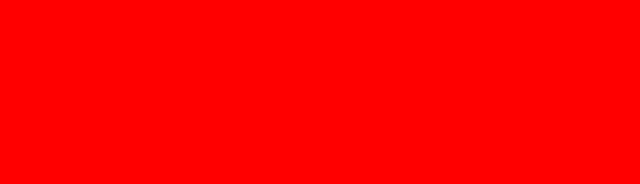
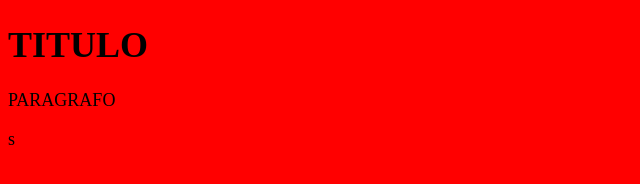
Before and after one commit to RenanAntonioo/Sistema-de-Dados, a plain HTML site: page index.html in a window 1280 px wide. Shown: the whole page, without its empty margins (0-640 px from the left). Drawn offline with Linux system fonts and the light colour scheme.

Commit message:
Titulo e Parágrafo
Não vai passar frio, porquê está coberto de razão

```diff
--- a/index.html
+++ b/index.html
@@ -8,5 +8,8 @@
 </head>
 <body>
 
+    <h1> TITULO </h1>
+    <p>PARAGRAFO</p>s
+
 </body>
 </html>
```
